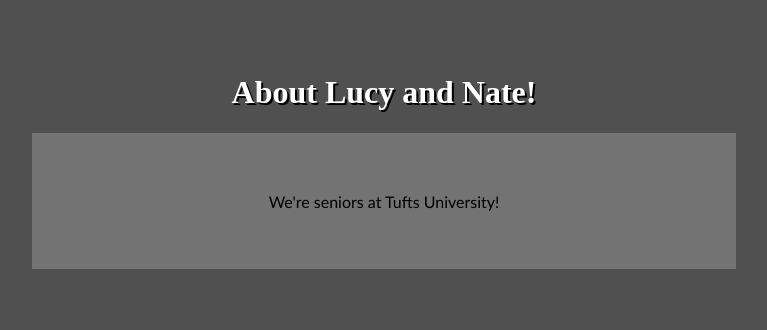
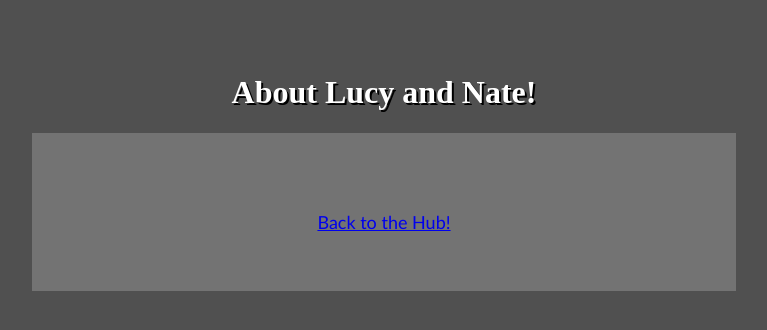
Before and after one commit to lucyq/mockpages, a plain HTML site: page about.html in a window 1280 px wide. Shown: the whole page, without its empty margins (256-1023 px from the left). Drawn offline with Linux system fonts and the light colour scheme; a web font is replaced by a local one.

Commit message:
added link back to main page

```diff
--- a/about.html
+++ b/about.html
@@ -61,7 +61,10 @@
 <html>
 <h1>About Lucy and Nate!</h1>
 <div id="content">
-We're seniors at Tufts University!
+
+
+<br>
+<a href="index.html">Back to the Hub!</a>
 
 
 
```
